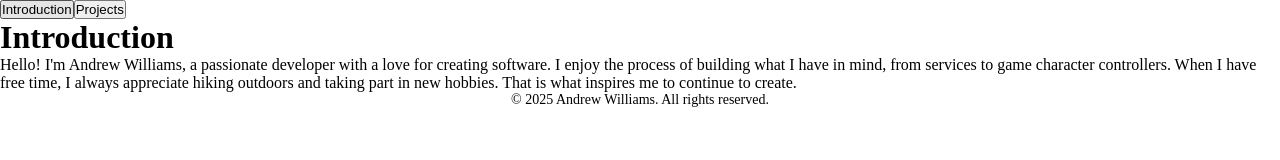
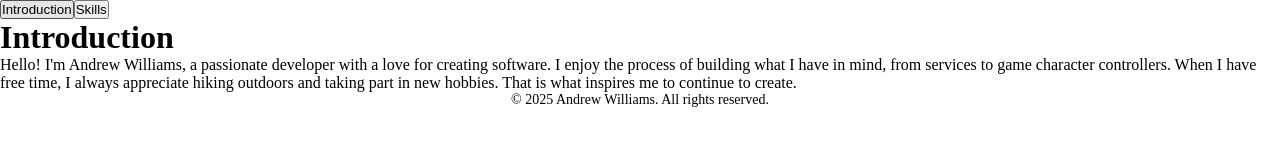
Before and after one commit to LJMurphyy/include-yesterday-vintage-workshop, a Next.js app: page /andrew in a window 1280 px wide. Shown: the top 160 px of the page. Built offline with nearby package versions, Linux system fonts and the light colour scheme.

Commit message:
Added buttons and skills

```diff
--- a/app/(members)/andrew/components/main/Main.jsx
+++ b/app/(members)/andrew/components/main/Main.jsx
@@ -2,9 +2,10 @@
 
 import { useState } from "react";
 import { Introduction } from "../introduction/Introduction.jsx";
+import { Skills } from "../skills/Skills.jsx";
 import styles from "./Main.module.scss";
 
-const pages = ["Introduction", "Projects"];
+const pages = ["Introduction", "Skills"];
 
 export function Main() {
   const [currPage, setCurrPage] = useState("Introduction");
@@ -30,6 +31,11 @@ export function Main() {
             <Introduction />
           </div>
         )}
+        {currPage === "Skills" && (
+          <div className={styles.fadeIn}>
+            <Skills />
+          </div>
+        )}
       </main>
     </div>
   );
--- /dev/null
+++ b/app/(members)/andrew/components/skills/Skills.jsx
@@ -0,0 +1,9 @@
+import styles from "./Skills.module.scss";
+
+export function Skills() {
+  return (
+    <div className={styles.container}>
+      <div className={styles.box}>Skills</div>
+    </div>
+  );
+}
```
Also changed, not shown: app/(members)/andrew/components/skills/Skills.module.scss (added).
